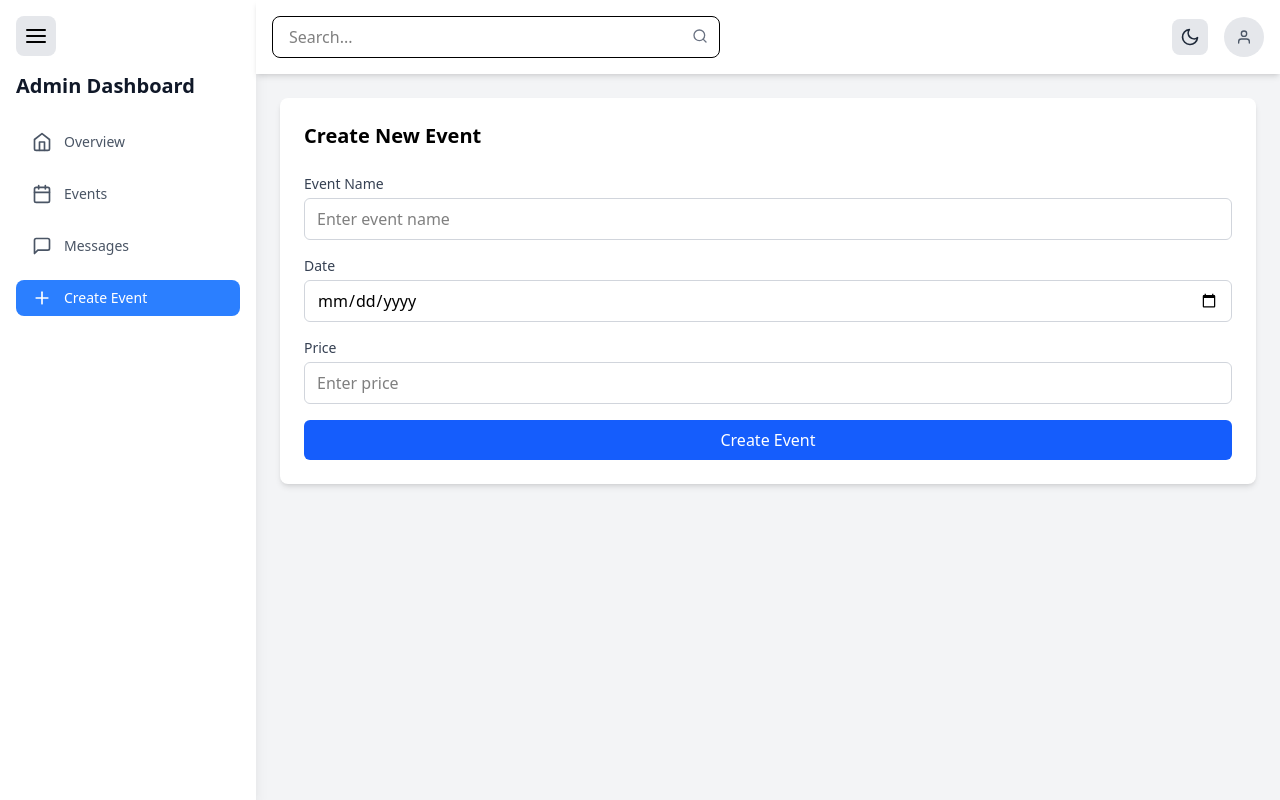
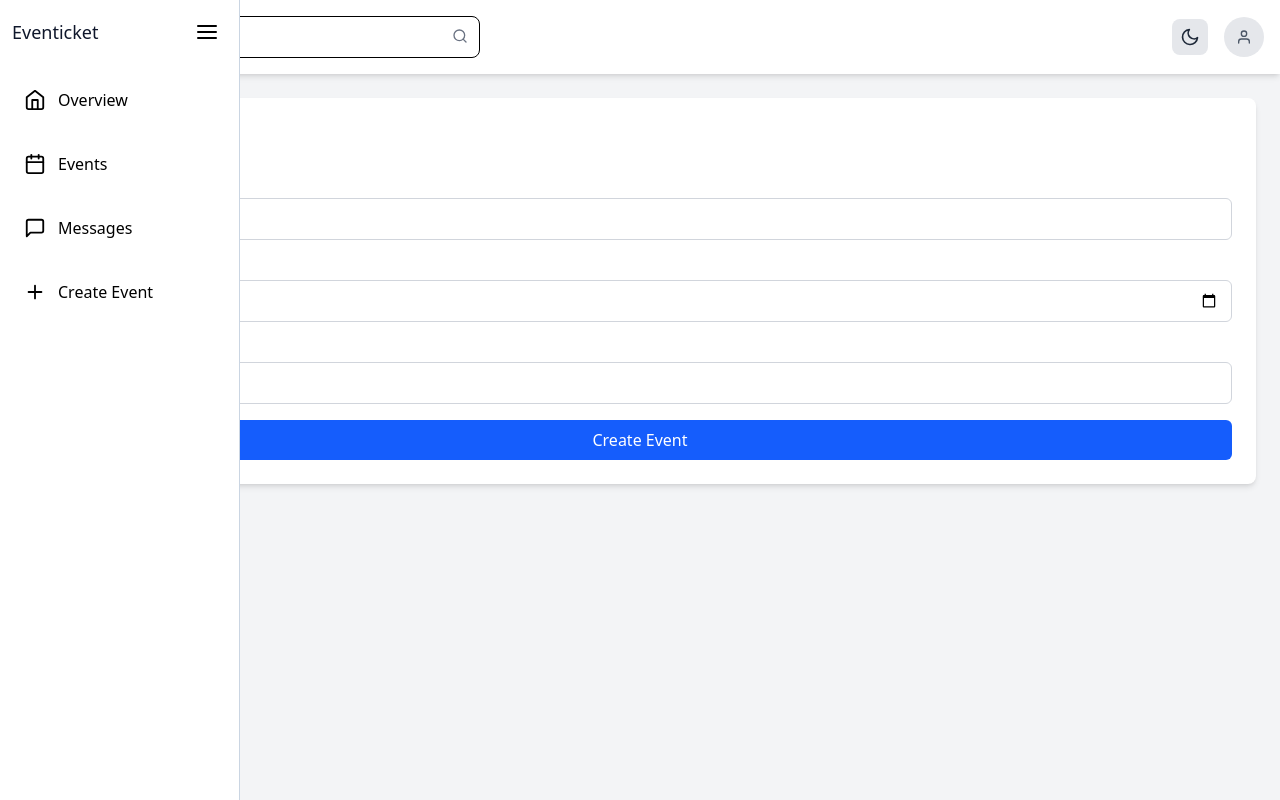
Before and after one commit to Cody-nas/Evently-Dashboard, a React (Vite) app: page /create-event in a window 1280 px wide. Built offline with nearby package versions, Linux system fonts and the light colour scheme.

Commit message:
add sidebar and navbar components with mobile toggle functionality; update dependencies

```diff
--- a/package.json
+++ b/package.json
@@ -11,10 +11,12 @@
   },
   "dependencies": {
     "@tailwindcss/vite": "^4.0.5",
+    "clsx": "^2.1.1",
     "react": "^19.0.0",
     "react-dom": "^19.0.0",
     "react-icons": "^5.4.0",
     "react-router-dom": "^7.1.5",
+    "tailwind-merge": "^3.0.1",
     "tailwindcss": "^4.0.5"
   },
   "devDependencies": {
--- a/src/Components/Navbar.jsx
+++ b/src/Components/Navbar.jsx
@@ -1,11 +1,18 @@
-import React from 'react';
-import { FiSearch, FiUser } from 'react-icons/fi';
-import DarkModeToggle from './DarkModeToggle';
+import React from "react";
+import { FiSearch, FiUser, FiMenu } from "react-icons/fi";
+import PropTypes from "prop-types";
+import DarkModeToggle from "./DarkModeToggle";
 
-const Navbar = () => {
+const Navbar = ({ toggleSidebar, toggleMobileSidebar }) => {
   return (
-    <header className="w-full bg-white dark:bg-gray-800 shadow-md p-4 flex justify-between items-center">
-      <div className="relative w-full max-w-md">
+    <header className="w-full bg-white dark:bg-gray-800 shadow-md p-4 flex items-center justify-between">
+      {/* Mobile Sidebar Toggle Button */}
+      <button onClick={toggleMobileSidebar} className="md:hidden p-2 rounded-lg dark:text-white">
+        <FiMenu size={24} />
+      </button>
+
+      {/* Search Bar */}
+      <div className="relative flex-1 max-w-md mx-4">
         <input
           type="text"
           placeholder="Search..."
@@ -13,14 +20,26 @@ const Navbar = () => {
         />
         <FiSearch className="absolute right-3 top-3 text-gray-500 dark:text-gray-300" />
       </div>
+
+      {/* Right Section */}
       <div className="flex items-center space-x-4">
         <DarkModeToggle />
         <div className="w-10 h-10 bg-gray-200 dark:bg-gray-700 rounded-full flex items-center justify-center">
           <FiUser className="text-gray-600 dark:text-gray-300" />
         </div>
+
+        {/* Desktop Sidebar Toggle Button */}
+        {/* <button onClick={toggleSidebar} className="hidden md:block p-2 rounded-lg dark:text-white">
+          <FiMenu size={24} />
+        </button> */}
       </div>
     </header>
   );
 };
 
+Navbar.propTypes = {
+  toggleSidebar: PropTypes.func,
+  toggleMobileSidebar: PropTypes.func,
+};
+
 export default Navbar;
--- a/src/Components/Sidebar.jsx
+++ b/src/Components/Sidebar.jsx
@@ -1,44 +1,70 @@
-import React, { useState } from 'react';
-import { NavLink } from 'react-router-dom';
-import { FiHome, FiCalendar, FiMessageSquare, FiPlus, FiMenu } from 'react-icons/fi';
+import { forwardRef } from "react";
+import { NavLink } from "react-router-dom";
+import { FiHome, FiCalendar, FiMessageSquare, FiPlus, FiMenu, FiX } from "react-icons/fi";
+import PropTypes from "prop-types";
+// import logoLight from "@/assets/logo-light.svg";
+// import logoDark from "@/assets/logo-dark.svg";
+import { cn } from "../utils/cn";
 
-const Sidebar = () => {
-  const [isCollapsed, setIsCollapsed] = useState(false);
+const navItems = [
+  { path: "/", name: "Overview", icon: FiHome },
+  { path: "/events", name: "Events", icon: FiCalendar },
+  { path: "/messages", name: "Messages", icon: FiMessageSquare },
+  { path: "/create-event", name: "Create Event", icon: FiPlus },
+];
 
-  const toggleSidebar = () => {
-    setIsCollapsed(!isCollapsed);
-  };
+const Sidebar = forwardRef(({ isSidebarCollapsed, isMobileSidebarOpen, toggleSidebar, toggleMobileSidebar }, ref) => {
+  return (
+    <aside
+      ref={ref}
+      className={cn(
+        "fixed z-[100] flex h-full w-[240px] flex-col overflow-x-hidden border-r border-slate-300 bg-white dark:border-slate-700 dark:bg-slate-900 transition-all",
+        isSidebarCollapsed ? "md:w-[70px] md:items-center" : "md:w-[240px]",
+        isMobileSidebarOpen ? "max-md:left-0" : "max-md:-left-full"
+      )}
+    >
+      <div className="flex items-center justify-between p-3">
+        <div className="flex gap-x-3">
+          {/* <img src={logoLight} alt="Logo" className="dark:hidden" />
+          <img src={logoDark} alt="Logo" className="hidden dark:block" /> */}
+          {!isSidebarCollapsed && (
+            <p className="text-lg font-medium text-slate-900 dark:text-slate-50">Eventicket</p>
+          )}
+        </div>
 
-  const navItems = [
-    { path: '/', name: 'Overview', icon: FiHome },
-    { path: '/events', name: 'Events', icon: FiCalendar },
-    { path: '/messages', name: 'Messages', icon: FiMessageSquare },
-    { path: '/create-event', name: 'Create Event', icon: FiPlus },
-  ];
+        {/* Sidebar Toggle Buttons */}
+        <button onClick={toggleSidebar} className="hidden md:block p-2 rounded-lg dark:text-white">
+          <FiMenu size={24} />
+        </button>
+        <button onClick={toggleMobileSidebar} className="md:hidden p-2 rounded-lg dark:text-white">
+          <FiX size={24} />
+        </button>
+      </div>
 
-  return (
-    <aside className={`h-screen bg-white dark:bg-gray-800 shadow-lg p-4 transition-all ${isCollapsed ? 'w-20' : 'w-64'}`}>
-      <button onClick={toggleSidebar} className="mb-4 p-2 rounded-lg bg-gray-200 dark:bg-gray-700">
-        <FiMenu className="w-6 h-6" />
-      </button>
-      <h1 className={`text-xl font-bold text-gray-900 dark:text-white mb-6 transition-all ${isCollapsed ? 'hidden' : 'block'}`}>Admin Dashboard</h1>
-      <nav className="space-y-4">
+      {/* Sidebar Navigation */}
+      <div className="flex w-full flex-col gap-y-4 overflow-y-auto overflow-x-hidden p-3">
         {navItems.map(({ path, name, icon: Icon }) => (
           <NavLink
             key={path}
             to={path}
-            className={({ isActive }) =>
-              `flex items-center px-4 py-2 text-sm font-medium rounded-lg transition-all ${isActive ? 'bg-blue-500 text-white' : 'text-gray-600 hover:bg-gray-100 dark:text-gray-300 dark:hover:bg-gray-700'
-              }`
-            }
+            className={cn("flex items-center p-3 rounded-lg transition-colors", isSidebarCollapsed && "md:w-[45px]")}
           >
-            <Icon className="w-5 h-5 mr-3" />
-            {!isCollapsed && name}
+            <Icon size={22} className="flex-shrink-0" />
+            {!isSidebarCollapsed && <p className="ml-3">{name}</p>}
           </NavLink>
         ))}
-      </nav>
+      </div>
     </aside>
   );
+});
+
+Sidebar.displayName = "Sidebar";
+
+Sidebar.propTypes = {
+  isSidebarCollapsed: PropTypes.bool,
+  isMobileSidebarOpen: PropTypes.bool,
+  toggleSidebar: PropTypes.func,
+  toggleMobileSidebar: PropTypes.func,
 };
 
 export default Sidebar;
--- a/src/layouts/DashboardLayout.jsx
+++ b/src/layouts/DashboardLayout.jsx
@@ -1,20 +1,30 @@
-import React, { useState } from 'react';
-import { Outlet } from 'react-router-dom';
-import Sidebar from '../Components/Sidebar';
-import Navbar from '../Components/Navbar';
+import React, { useState } from "react";
+import { Outlet } from "react-router-dom";
+import Sidebar from "../Components/Sidebar";
+import Navbar from "../Components/Navbar";
 
 const DashboardLayout = () => {
-  const [isSidebarOpen, setIsSidebarOpen] = useState(true);
+  const [isSidebarCollapsed, setIsSidebarCollapsed] = useState(false);
+  const [isMobileSidebarOpen, setIsMobileSidebarOpen] = useState(false);
 
   const toggleSidebar = () => {
-    setIsSidebarOpen(!isSidebarOpen);
+    setIsSidebarCollapsed(!isSidebarCollapsed);
+  };
+
+  const toggleMobileSidebar = () => {
+    setIsMobileSidebarOpen(!isMobileSidebarOpen);
   };
 
   return (
     <div className="flex min-h-screen bg-gray-100 dark:bg-gray-900">
-      {isSidebarOpen && <Sidebar />}
+      <Sidebar
+        isSidebarCollapsed={isSidebarCollapsed}
+        isMobileSidebarOpen={isMobileSidebarOpen}
+        toggleSidebar={toggleSidebar}
+        toggleMobileSidebar={toggleMobileSidebar}
+      />
       <div className="flex-1 flex flex-col">
-        <Navbar toggleSidebar={toggleSidebar} />
+        <Navbar toggleSidebar={toggleSidebar} toggleMobileSidebar={toggleMobileSidebar} />
         <main className="p-6">
           <Outlet />
         </main>
--- /dev/null
+++ b/src/text.jsx
@@ -0,0 +1,34 @@
+import React from "react";
+import { FiMenu } from "react-icons/fi";
+import PropTypes from "prop-types";
+
+const Navbar = ({ toggleSidebar, toggleMobileSidebar }) => {
+  return (
+    <nav className="flex items-center justify-between px-6 py-4 bg-white dark:bg-gray-900 shadow-md">
+      {/* Sidebar Toggle for Mobile */}
+      <button
+        onClick={toggleMobileSidebar}
+        className="md:hidden p-2 rounded-lg dark:text-white"
+      >
+        <FiMenu size={24} />
+      </button>
+
+      <h1 className="text-lg font-semibold dark:text-white">Dashboard</h1>
+
+      {/* Sidebar Toggle for Desktop */}
+      <button
+        onClick={toggleSidebar}
+        className="hidden md:block p-2 rounded-lg dark:text-white"
+      >
+        <FiMenu size={24} />
+      </button>
+    </nav>
+  );
+};
+
+Navbar.propTypes = {
+  toggleSidebar: PropTypes.func,
+  toggleMobileSidebar: PropTypes.func,
+};
+
+export default Navbar;
--- /dev/null
+++ b/src/utils/cn.js
@@ -0,0 +1,6 @@
+import { clsx } from "clsx";
+import { twMerge } from "tailwind-merge";
+
+export function cn(...inputs) {
+    return twMerge(clsx(inputs));
+}
```
Also changed, not shown: 1 other file (tests, documents, lock files or other folders).
